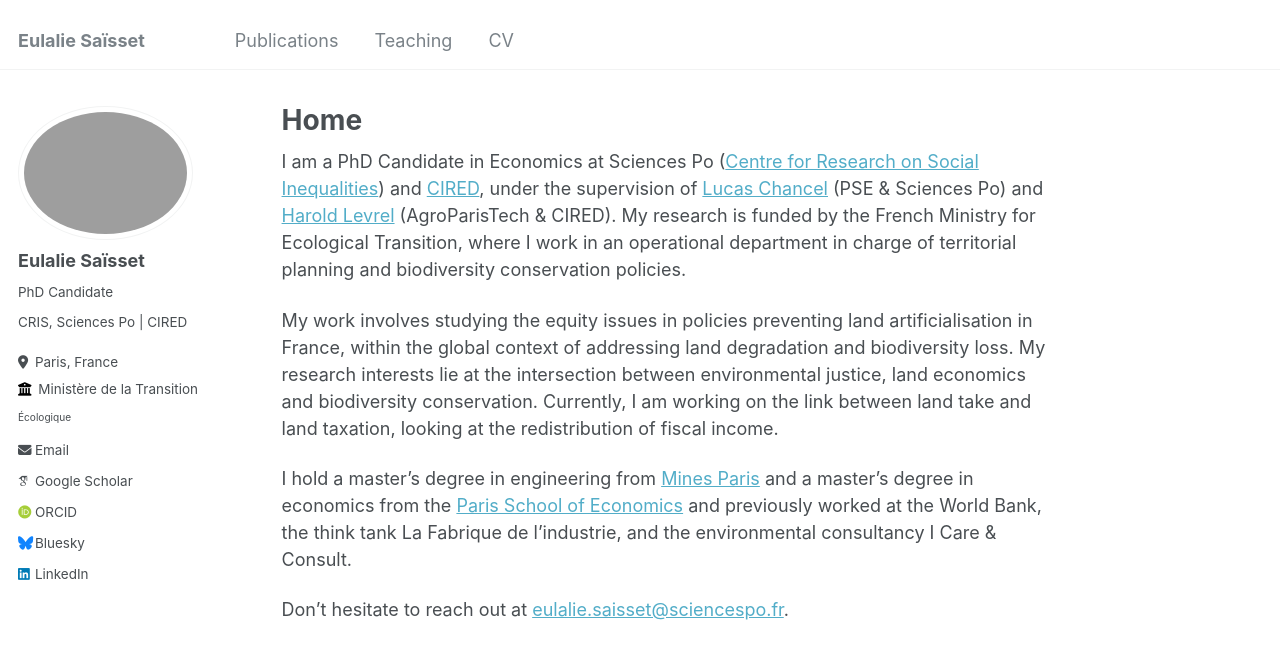
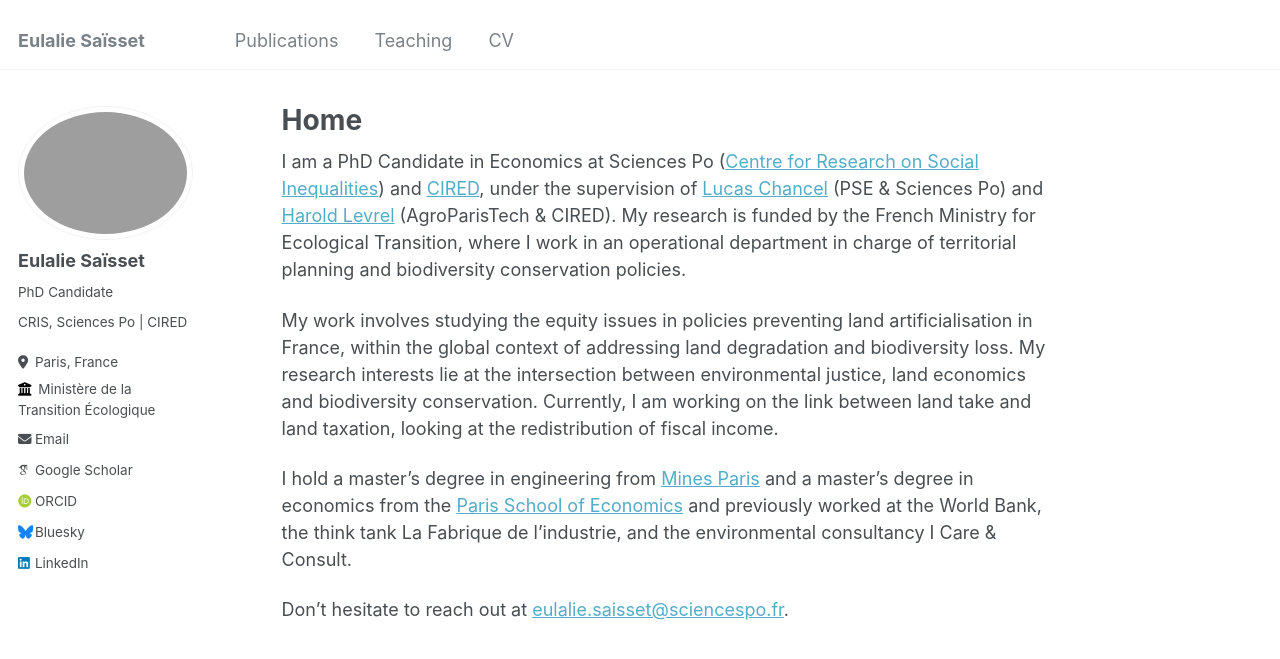
Before and after one commit to eulaliesaisset/eulaliesaisset.github.io, a Jekyll site: the page built from _pages/about.md, in a window 1280 px wide. Shown: the top 659 px of the page. Built offline with Jekyll 4.4.1, drawn with Linux system fonts in a browser that asks for light colours; some web fonts are replaced.

```diff
--- a/_config.yml
+++ b/_config.yml
@@ -32,7 +32,7 @@ author:
   pronouns         : "PhD Candidate"
   bio              : "CRIS, Sciences Po | CIRED"
   location         : "Paris, France"
-  employer         : "Ministère de la Transition <p> Écologique"
+  employer         : "Ministère de la <br>Transition Écologique"
   uri              : # URL
   email            : "eulalie.saisset@sciencespo.fr"
 
```
